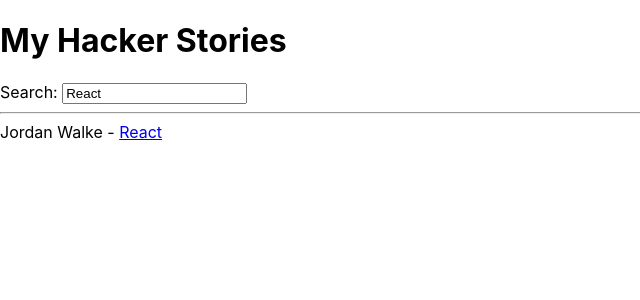
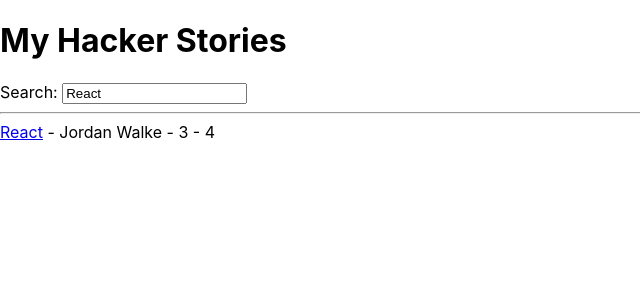
Before and after one commit to tysonjeffreys/hacker-stories, a React (Create React App) app: page / in a window 1280 px wide. Shown: the top 300 px of the page, without its empty margins (0-640 px from the left). Built offline with nearby package versions, Linux system fonts and the light colour scheme.

Commit message:
Creating custom hook

```diff
--- a/src/App.js
+++ b/src/App.js
@@ -27,7 +27,19 @@
       }
     ];
 
-    const [searchTerm, setSearchTerm] = React.useState('React');
+    const useSemiPersistentState = (key, initialState) => {
+
+    const [value, setValue] = React.useState(localStorage.getItem('key') || initialState);
+
+    React.useEffect(() => {
+      localStorage.setItem('key', value);
+      //console.log(searchTerm);
+    }, [value, key]);
+
+    return [value, setValue];
+  }
+
+    const [searchTerm, setSearchTerm] = useSemiPersistentState('search', 'React');
 
     const handleSearch = event => {
       setSearchTerm(event.target.value);
@@ -71,21 +83,24 @@
  );
 
 
-const List = props => {
-return (
-  props.list.map(function(item) {
-    return (
-      <div key={item.objectID}>
-        <span>{item.author} - </span>
-        <span>
-          <a href={item.url}>{item.title}</a>
-        </span>
-      </div>
-    );
-  })
+const List = ({ list }) =>
+  list.map(item => <Item key={item.objectID} {...item} />);
 
-);
-};
+
+const Item = ({ title, url, author, num_comments, points }) => (
+  <div>
+    <span>
+      <a href={url}>{title}</a>
+    </span>
+    <span> - {author}</span>
+    <span> - {num_comments}</span>
+    <span> - {points}</span>
+  </div>
+)
+
+
+
+
 
 
 //Practice for understanding filter
@@ -117,7 +132,14 @@
 
 console.log(firstName);
 
+/*
+//Practice for understanding rest
 
+const storie = stories[0];
+console.log(storie);
+const { objectID, ...item } = storie;
+console.log(item);
+*/
 
 
 
```
Also changed, not shown: 1 other file (tests, documents, lock files or other folders).
